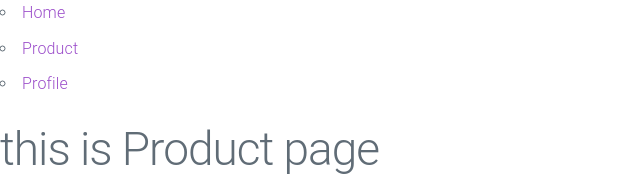
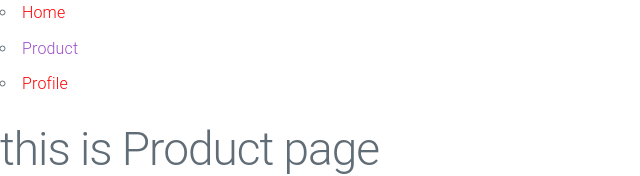
Before and after one commit to Sabibur201-Rahaman/react_hook_implement, a React (Vite) app: page /product in a window 1280 px wide. Shown: the top 176 px of the page, without its empty margins (0-640 px from the left). Built offline with nearby package versions, Linux system fonts and the light colour scheme.

Commit message:
css applied in reactRouterDom

```diff
--- /dev/null
+++ b/src/assets/css/style.css
@@ -0,0 +1,6 @@
+.activeItem{
+color:green,
+}
+.pendingItem{
+color:red
+}
--- a/src/components/Menu.jsx
+++ b/src/components/Menu.jsx
@@ -1,13 +1,13 @@
 import React from "react";
 import { Link, NavLink } from "react-router-dom";
-
+// import './assets/css/style.css'
 function Menu() {
   return (
     <div>
       <ul>
-        <li><NavLink to='/'>Home</NavLink></li>
-        <li><NavLink to='/product'>Product</NavLink></li>
-        <li><NavLink to='/profile'>Profile</NavLink></li>
+        <li><NavLink className={({isActive})=>isActive?'activeItem':'pendingItem'} to='/'>Home</NavLink></li>
+        <li><NavLink className={({isActive})=>isActive?'activeItem':'pendingItem'}to='/product'>Product</NavLink></li>
+        <li><NavLink  className ={({isActive})=>isActive?'activeItem':'pendingItem'}to='/profile'>Profile</NavLink></li>
       </ul>
     </div>
   );
--- a/src/main.jsx
+++ b/src/main.jsx
@@ -5,7 +5,7 @@
 import 'bootstrap/dist/css/bootstrap.css'
 import 'milligram'
 import Asyn from './Asyn.jsx';
-
+import './assets/css/style.css'
 
 ReactDOM.createRoot(document.getElementById('root')).render(
   <>
```
